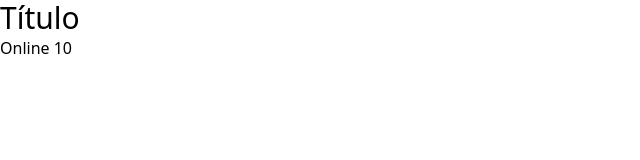
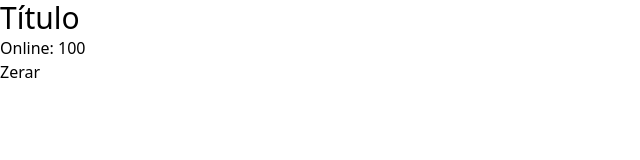
Before and after one commit to brduart/react_test, a React (Vite) app: page / in a window 1280 px wide. Shown: the top 160 px of the page, without its empty margins (0-640 px from the left). Built offline with nearby package versions, Linux system fonts and the light colour scheme.

Commit message:
:feat: contexto mais organizado e atualizado

```diff
--- a/src/components/OnlineUsers.tsx
+++ b/src/components/OnlineUsers.tsx
@@ -5,7 +5,17 @@ const OnlineUsers = () => {
   //USANDO O CONTEXTO NO COMPONENTE (NOME DO CONTEXTO)
   const count = useContext(CountContext);
 
-  return <p>Online {count}</p>;
+  //FUNÇÃO PARA ATUALIZAR O STATE DO CONTEXT
+  const handleZero = () => {
+    count?.setOnlineCount(0);
+  };
+
+  return (
+    <>
+      <p>Online: {count?.onlineCount}</p>
+      <button onClick={handleZero}>Zerar</button>
+    </>
+  );
 };
 
 export default OnlineUsers;
--- a/src/contexts/CountContext.ts
+++ /dev/null
@@ -1,7 +0,0 @@
-import { createContext } from "react";
-
-//VALOR INICIAL
-export const CountInitialData = 10;
-
-//CRIAÇÃO DO CONTEXTO
-export const CountContext = createContext(CountInitialData); //()VALOR PADRÃO, NUMBER, ARRAY ETC...
--- /dev/null
+++ b/src/contexts/CountContext.tsx
@@ -0,0 +1,26 @@
+import { ReactNode, createContext, useState } from "react";
+
+//TYPE DO CONTEXT INICIAL
+type CountContextType = {
+  onlineCount: number;
+  setOnlineCount: (n: number) => void;
+};
+
+//CRIAÇÃO DO CONTEXTO
+export const CountContext = createContext<CountContextType | null>(null); //()VALOR PADRÃO, NUMBER, ARRAY ETC...
+
+//CHILDREN TYPE
+type Props = { children: ReactNode };
+
+//PROVIDER DO CONTEXT
+export const CountProvider = ({ children }: Props) => {
+  //VALOR NO STATE (VALOR E ALTERAÇÃO DE VALOR)
+  const [onlineCount, setOnlineCount] = useState(100);
+
+  return (
+    <CountContext.Provider value={{ onlineCount, setOnlineCount }}>
+      {children}
+      {/* PROVIDER COM RETORNO DO STATE (ALTERAR E MOSTRAR VALOR) E CHILDREN PROP*/}
+    </CountContext.Provider>
+  );
+};
```
Also changed, not shown: src/App.tsx (+4 -5 lines).
